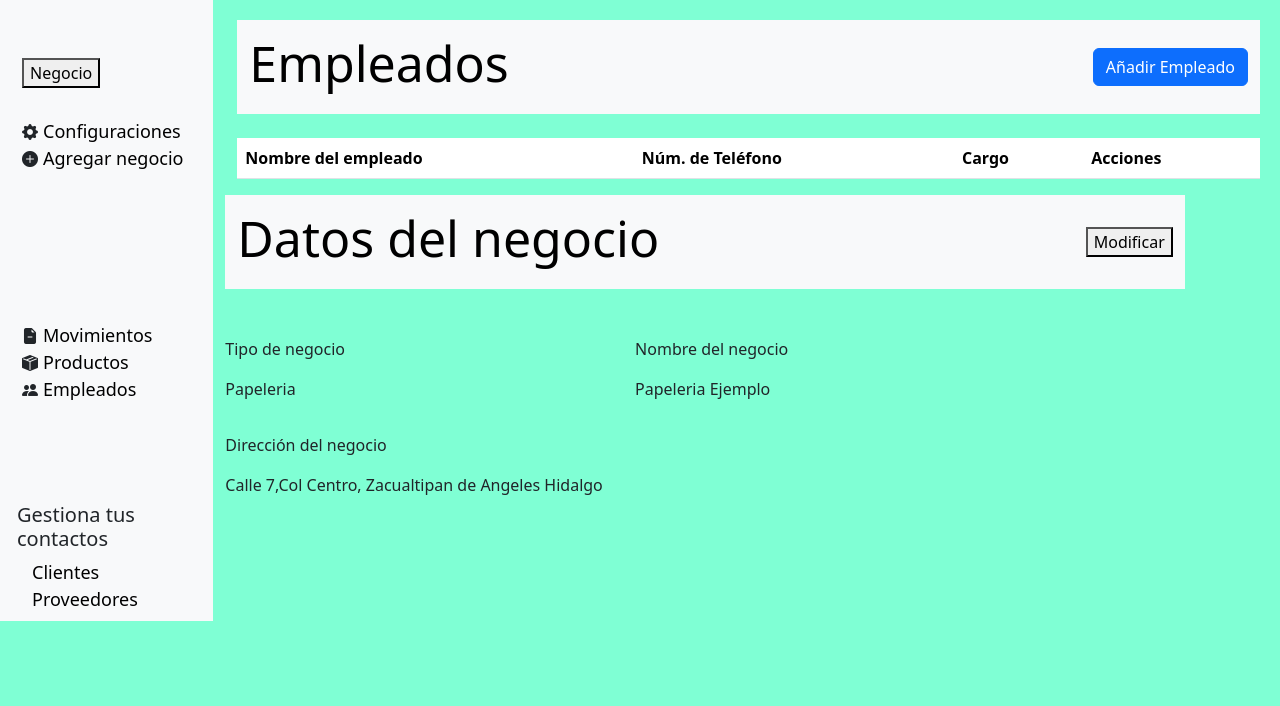
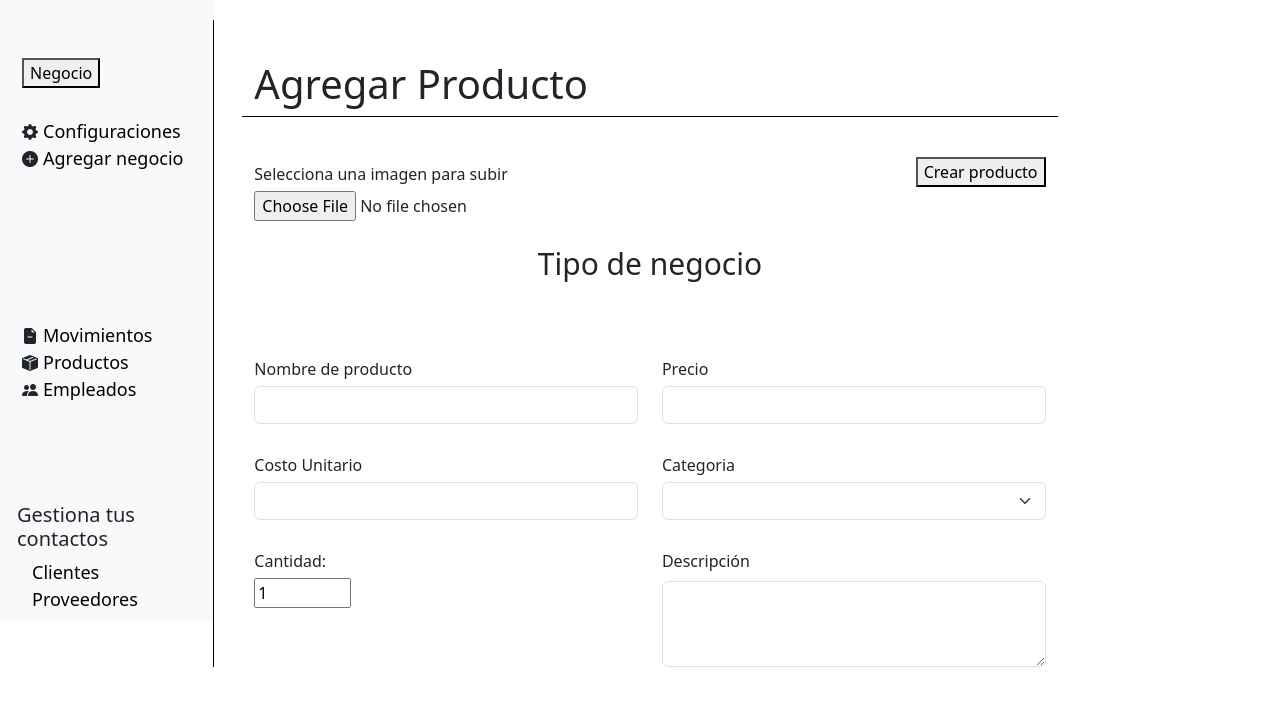
Before and after one commit to SaulEfra/Proyect_Web, a Vue app: page /InfoNeg in a window 1280 px wide. Shown: the top 706 px of the page. Built offline with nearby package versions, Linux system fonts and the light colour scheme.

Commit message:
Se hacen cambios en InfoNeg y Empleados

```diff
--- a/package.json
+++ b/package.json
@@ -13,6 +13,7 @@
     "core-js": "^3.8.3",
     "jquery": "^3.7.1",
     "popper.js": "^1.16.1",
+    "sweetalert2": "^11.12.0",
     "vue": "^3.2.13",
     "vue-router": "^4.3.3"
   },
--- a/src/components/Empleados.vue
+++ b/src/components/Empleados.vue
@@ -82,7 +82,7 @@
   </div>
 </template>
 
-<script>
+<script >
 export default {
   name: 'EmpleadosApp',
   data() {
--- a/src/components/InfoNeg.vue
+++ b/src/components/InfoNeg.vue
@@ -1,91 +1,118 @@
 <template>
-    <div class="col-11">
+  <div>
     <nav class="navbar bg-body-tertiary">
-
       <div class="container-fluid">
         <span class="navbar-brand">
           <h1>Datos del negocio</h1>
         </span>
-            <button v-if="!venta" @click.prevent="venta = true">Modificar</button>
+        <button v-if="!modificar" @click="modificar = true" class="btn btn-primary">Modificar</button>
       </div>
     </nav>
     <div class="row mt-5">
       <div class="col-lg-12">
-            <div v-if="!venta" class="row">
-                <div class="col-5">
-                    <p>Tipo de negocio</p>
-                    <div class="input-group mb-3">
-                        <p>Papeleria</p>
+        <div v-if="!modificar" class="row">
+          <div class="col-md-4">
+            <p><strong>Tipo de negocio</strong></p>
+            <p>{{ negocio.tipoNegocio }}</p>
           </div>
+          <div class="col-md-4">
+            <p><strong>Nombre del negocio</strong></p>
+            <p>{{ negocio.nombre }}</p>
           </div>
-                <div class="offset-col-1 col-5">
-                    <p>Nombre del negocio</p>
-                    <p>Papeleria Ejemplo</p>
-                </div>
-                <div class="offset-col-1 col-5">
-                    <p>Dirección del negocio</p>
-                    <p>Calle 7,Col Centro, Zacualtipan de Angeles Hidalgo</p>
+          <div class="col-md-4">
+            <p><strong>Dirección del negocio</strong></p>
+            <p>{{ negocio.direccion }}</p>
           </div>
         </div>
 
-            <form v-if="venta">
+        <form v-if="modificar" @submit.prevent="guardarCambios">
           <div class="row">
-                    <div class="offset-1 col-lg-10">
-                        <nav class="navbar bg-body-tertiary">
-                            <div class="container-fluid mx-5">
-                                <span class="navbar-brand">
-                                    <h1>Modificar</h1>
-                                </span>
-                            </div>
-                        </nav>
-                        <div class="col-12">
-                        </div>
+            <div class="col-lg-12">
+              <h2 class="mb-4">Modificar Datos del Negocio</h2>
               <div class="row">
-                            <div class="col-5">
-                                <p>Tipo de negocio</p>
-                                <div class="input-group mb-3">
-                                    <select class="form-select" aria-label="Default select example">
-                                        <option selected>Open this select menu</option>
-                                        <option value="1">One</option>
-                                        <option value="2">Two</option>
-                                        <option value="3">Three</option>
+                <div class="col-md-4 mb-3">
+                  <label for="tipoNegocio" class="form-label">Tipo de negocio</label>
+                  <select v-model="negocioEditado.tipoNegocio" id="tipoNegocio" required class="form-select">
+                    <option value="">Seleccione un tipo</option>
+                    <option v-for="tipo in tiposNegocio" :key="tipo" :value="tipo">
+                      {{ tipo }}
+                    </option>
                   </select>
                 </div>
+                <div class="col-md-4 mb-3">
+                  <label for="nombreNegocio" class="form-label">Nombre del negocio</label>
+                  <input v-model="negocioEditado.nombre" type="text" class="form-control" id="nombreNegocio" required>
                 </div>
-                            <div class="offset-col-1 col-5">
-                                <p>Nombre del negocio</p>
-                                <input type="text" class="form-control" aria-label="Text input with dropdown button">
+                <div class="col-md-4 mb-3">
+                  <label for="direccionNegocio" class="form-label">Dirección del negocio</label>
+                  <input v-model="negocioEditado.direccion" type="text" class="form-control" id="direccionNegocio" required>
                 </div>
-                            <div class="offset-col-1 col-5">
-                                <p>Dirección del negocio</p>
-                                <input type="text" class="form-control" aria-label="Text input with dropdown button">
               </div>
-                            <div class="d-grid col-5">
-                                <p>.</p>
-                                <input @click.prevent="venta = false" type="button" class="btn btn-primary"
-                                    value="Guardar Cambios">
+              <div class="d-grid col-md-4 mx-auto mt-3">
+                <button type="submit" class="btn btn-primary">Guardar Cambios</button>
+                <button @click="cancelarEdicion" type="button" class="btn btn-secondary mt-2">Cancelar</button>
               </div>
             </div>
           </div>
-                </div>
-
         </form>
       </div>
     </div>
   </div>
 </template>
+
 <script>
+import Swal from 'sweetalert2'
+
 export default {
   name: 'InfoNeg',
   data() {
     return {
-            venta: false
+      modificar: false,
+      negocio: {
+        tipoNegocio: 'Restaurante',
+        nombre: 'Mi Negocio',
+        direccion: 'Calle Principal 123'
+      },
+      negocioEditado: {},
+      tiposNegocio: ['Restaurante', 'Tienda', 'Servicios', 'Otro']
     }
+  },
+  methods: {
+    guardarCambios() {
+      Swal.fire({
+        title: "¿Estás seguro?",
+        text: "¿Quieres guardar estos cambios?",
+        icon: "warning",
+        showCancelButton: true,
+        confirmButtonColor: "#3085d6",
+        cancelButtonColor: "#d33",
+        confirmButtonText: "Sí, guardar cambios",
+        cancelButtonText: "Cancelar"
+      }).then((result) => {
+        if (result.isConfirmed) {
+          this.negocio = { ...this.negocioEditado };
+          this.modificar = false;
+          Swal.fire({
+            title: "¡Guardado!",
+            text: "Los cambios han sido guardados.",
+            icon: "success"
+          });
+        }
+      });
+    },
+    cancelarEdicion() {
+      this.negocioEditado = { ...this.negocio };
+      this.modificar = false;
+    }
+  },
+  created() {
+    this.negocioEditado = { ...this.negocio };
   }
 }
 </script>
-<style>
+
+<style scoped>
 body {
-    background-color: aquamarine
+  background-color: aquamarine;
 }
 </style>
--- a/src/components/ParteLateral.vue
+++ b/src/components/ParteLateral.vue
@@ -11,7 +11,7 @@
                 </div>
                 <div class="config">
                     <i class="bi bi-gear-fill"></i>
-                    <RouterLink to="/Configuracion">Configuraciones</RouterLink>
+                    <RouterLink to="/InfoNeg">Configuraciones</RouterLink>
                     <br>
                     <i class="bi bi-plus-circle-fill"></i>
                     <RouterLink to="/AgregarNegocio">Agregar negocio</RouterLink>
--- a/src/router/index.js
+++ b/src/router/index.js
@@ -2,7 +2,7 @@ import { createRouter,  createMemoryHistory } from 'vue-router';
 
 
 import PaintallaSiet from '../components/PaintallaSiet.vue';
-import ConfiguracionesApp from '../components/Configuraciones.vue';
+import InfoNeg from '@/components/InfoNeg.vue';
 import DatosNegocios from '../components/DatosDeNegocio.vue';
 import MovimientosApp from '../components/Movimientos.vue';
 import EmpleadosApp from '../components/Empleados.vue';
@@ -10,7 +10,7 @@ import EmpleadosApp from '../components/Empleados.vue';
 const routes = [
     { path: '/', component: PaintallaSiet },
     { path: '/Productos', component: PaintallaSiet },
-    { path: '/Configuracion', component: ConfiguracionesApp  },
+    { path: '/InfoNeg', component: InfoNeg},
     { path: '/AgregarNegocio', component: DatosNegocios},
     { path: '/Movimientos', component: MovimientosApp},
     { path: '/Empleados', component: EmpleadosApp},
--- a/src/views/MainView.vue
+++ b/src/views/MainView.vue
@@ -4,35 +4,38 @@
             <div class="col-lg-3">
                 <ParteLateral></ParteLateral>
             </div>
-            <div class="Contenid col-lg-9">
-                <RouterView></RouterView>
-            </div>
+            <div class="Contenid col-10">
+            <Empleados></Empleados>
+                <InfoNeg></InfoNeg>
+        </div>
         </div>
     </div>
       -->
     <div class="row">
-        <div class="col-2">
+        <div class="col-md-3 col-lg-2">
             <ParteLateral></ParteLateral>
         </div>
-        <div class="Contenid col-10">
-            <Empleados></Empleados>
-                <InfoNeg></InfoNeg>
+        <div class="Contenid col-md-3 col-lg-9">
+            <RouterView></RouterView>
         </div>
+
     </div>
 
 
 </template>
 <script>
 import ParteLateral from '@/components/ParteLateral.vue';
-import InfoNeg from '../components/InfoNeg.vue';
-import Empleados from '@/components/Empleados.vue';
+/**import InfoNeg from '../components/InfoNeg.vue';
+import Empleados from '@/components/Empleados.vue';**/
+import { RouterView } from 'vue-router';
 
 export default {
     name: 'MainView',
     components: {
         ParteLateral,
-        Empleados,
-        InfoNeg,
+        RouterView
+        /**Empleados,
+        InfoNeg,**/
     }
 }
 
```
Also changed, not shown: 1 other file (tests, documents, lock files or other folders). Lines whose indentation alone changed are shown as unchanged.
